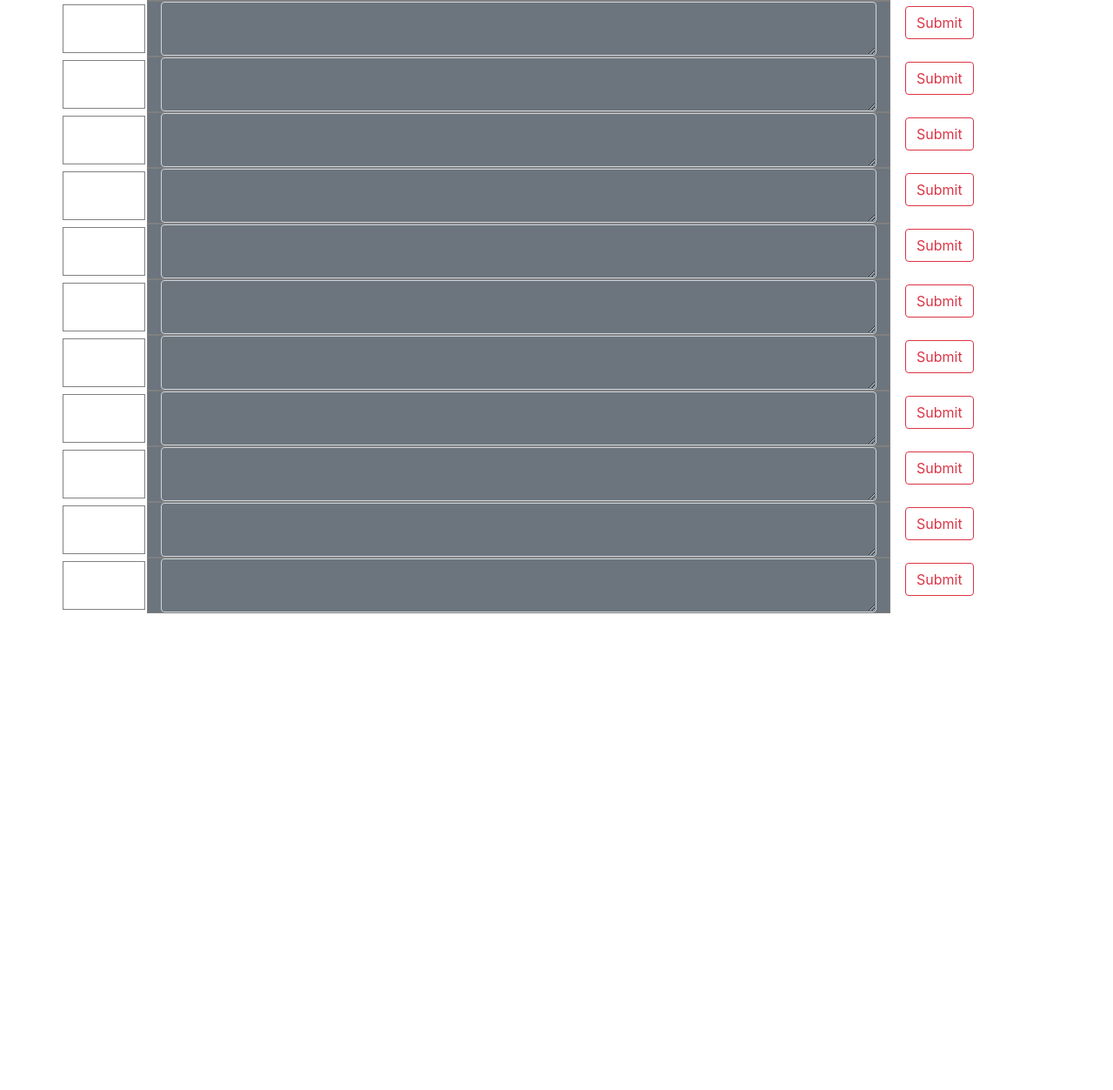
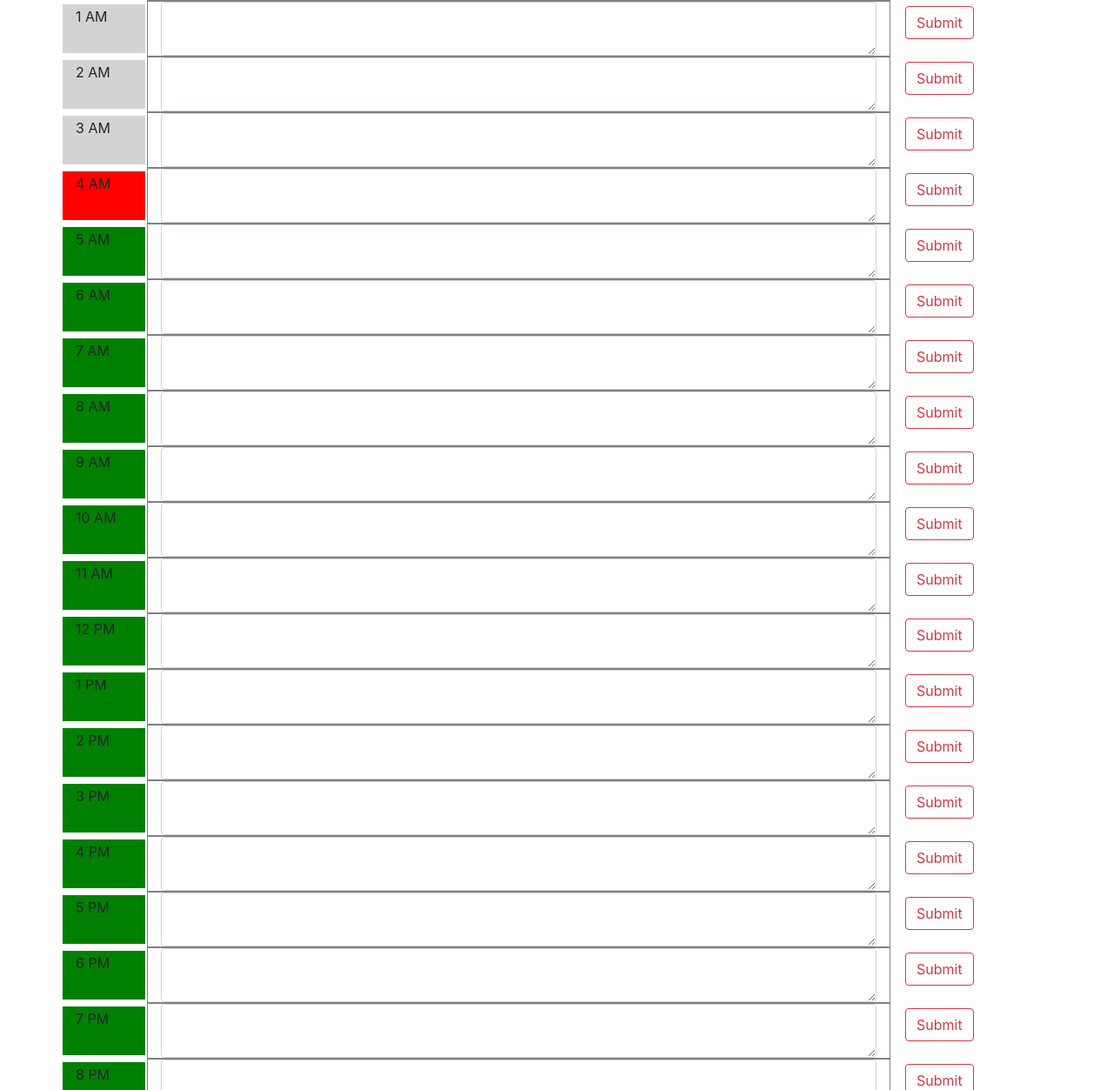
Before and after one commit to jcsryan/work-day, a plain HTML site: page index.html in a window 1280 px wide. Shown: the part 167-1420 px from the top of the page at 87% size. Before the commit the page ends 872 px from the top, so only its background shows below. Drawn offline with nearby package versions, Linux system fonts and the light colour scheme.

Commit message:
spent two hours finding my own idiocy, clock and color changes completed

```diff
--- a/index.html
+++ b/index.html
@@ -10,7 +10,6 @@
         <link rel="stylesheet" href="https://stackpath.bootstrapcdn.com/bootstrap/4.3.1/css/bootstrap.min.css" integrity="sha384-ggOyR0iXCbMQv3Xipma34MD+dH/1fQ784/j6cY/iJTQUOhcWr7x9JvoRxT2MZw1T" crossorigin="anonymous">
         <link rel="stylesheet" href="style.css">
 
-
     </head>
     <body>
         <div class="header">
@@ -19,77 +18,149 @@
         </div>
        <div class="container">
            <div class = "row">
-                <div class="col-1" id="outline">asdfasdf</div>
-               <div class="col-9 bg-secondary text-light" id="outline">
-                <textarea class="form-control bg-secondary" id="exampleFormControlTextarea1" rows="2"></textarea>
+                <div class="row1 col-1" id="1">12 AM</div>
+               <div class="col-9" id="outline">
+                <textarea class="form-control" id="exampleFormControlTextarea1" rows="2"></textarea>
                </div>
-                <div class="col-1"><button type="button" class="btn btn-outline-danger">Submit</button></div>
+                <div class=" col-1"><button type="button" class="btn btn-outline-danger">Submit</button></div>
 
-                <div class="col-1" id="outline"></div>
-                <div class="col-9 bg-secondary text-light" id="outline">
-                    <textarea class="form-control bg-secondary" id="exampleFormControlTextarea1" rows="2"></textarea>
+                <div class="row1 col-1" id="1">1 AM</div>
+                <div class="col-9" id="outline">
+                    <textarea class="form-control" id="exampleFormControlTextarea1" rows="2"></textarea>
                 </div>
                  <div class="col-1"><button type="button" class="btn btn-outline-danger">Submit</button></div>
 
-                <div class="col-1" id="outline"></div>
-                <div class="col-9 bg-secondary text-light" id="outline">
-                    <textarea class="form-control bg-secondary" id="exampleFormControlTextarea1" rows="2"></textarea>
+                <div class="row1 col-1" id="2">2 AM</div>
+                <div class="col-9" id="outline">
+                    <textarea class="form-control" id="exampleFormControlTextarea1" rows="2"></textarea>
                 </div>
                  <div class="col-1"><button type="button" class="btn btn-outline-danger">Submit</button></div>
 
-                <div class="col-1" id="outline"></div>
-                <div class="col-9 bg-secondary text-light" id="outline">
-                    <textarea class="form-control bg-secondary" id="exampleFormControlTextarea1" rows="2"></textarea>
+                <div class="row1 col-1" id="3">3 AM</div>
+                <div class="col-9" id="outline">
+                    <textarea class="form-control" id="exampleFormControlTextarea1" rows="2"></textarea>
                 </div>
                  <div class="col-1"><button type="button" class="btn btn-outline-danger">Submit</button></div>
 
-                 <div class="col-1" id="outline"></div>
-                 <div class="col-9 bg-secondary text-light" id="outline">
-                    <textarea class="form-control bg-secondary" id="exampleFormControlTextarea1" rows="2"></textarea>
+                 <div class="row1 col-1" id="4">4 AM</div>
+                 <div class="col-9" id="outline">
+                    <textarea class="form-control" id="exampleFormControlTextarea1" rows="2"></textarea>
                  </div>
                   <div class="col-1"><button type="button" class="btn btn-outline-danger">Submit</button></div>
 
-                <div class="col-1" id="outline"></div>
-                <div class="col-9 bg-secondary text-light" id="outline">
-                    <textarea class="form-control bg-secondary" id="exampleFormControlTextarea1" rows="2"></textarea>
+                <div class="row1 col-1" id="5">5 AM</div>
+                <div class="col-9" id="outline">
+                    <textarea class="form-control" id="exampleFormControlTextarea1" rows="2"></textarea>
                 </div>
                  <div class="col-1"><button type="button" class="btn btn-outline-danger">Submit</button></div>
 
-                <div class="col-1" id="outline"></div>
-                <div class="col-9 bg-secondary text-light" id="outline">
-                    <textarea class="form-control bg-secondary" id="exampleFormControlTextarea1" rows="2"></textarea>
+                <div class="row1 col-1" id="6">6 AM</div>
+                <div class="col-9" id="outline">
+                    <textarea class="form-control" id="exampleFormControlTextarea1" rows="2"></textarea>
                 </div>
                  <div class="col-1"><button type="button" class="btn btn-outline-danger">Submit</button></div>
 
-                <div class="col-1" id="outline"></div>
-                <div class="col-9 bg-secondary text-light" id="outline">
-                    <textarea class="form-control bg-secondary" id="exampleFormControlTextarea1" rows="2"></textarea>
+                <div class="row1 col-1" id="7">7 AM</div>
+                <div class="col-9" id="outline">
+                    <textarea class="form-control" id="exampleFormControlTextarea1" rows="2"></textarea>
                 </div>
                  <div class="col-1"><button type="button" class="btn btn-outline-danger">Submit</button></div>
 
-                <div class="col-1" id="outline"></div>
-                <div class="col-9 bg-secondary text-light" id="outline">
-                    <textarea class="form-control bg-secondary" id="exampleFormControlTextarea1" rows="2"></textarea>
+                <div class="row1 col-1" id="8">8 AM</div>
+                <div class="col-9" id="outline">
+                    <textarea class="form-control" id="exampleFormControlTextarea1" rows="2"></textarea>
                 </div>
                  <div class="col-1"><button type="button" class="btn btn-outline-danger">Submit</button></div>
 
-                <div class="col-1" id="outline"></div>
-                <div class="col-9 bg-secondary text-light" id="outline">
-                    <textarea class="form-control bg-secondary" id="exampleFormControlTextarea1" rows="2"></textarea>
+                <div class="row1 col-1" id="9">9 AM</div>
+                <div class="col-9" id="outline">
+                    <textarea class="form-control" id="exampleFormControlTextarea1" rows="2"></textarea>
                 </div>
                  <div class="col-1"><button type="button" class="btn btn-outline-danger">Submit</button></div>
 
-                <div class="col-1" id="outline"></div>
-                <div class="col-9 bg-secondary text-light" id="outline">
-                    <textarea class="form-control bg-secondary" id="exampleFormControlTextarea1" rows="2"></textarea>
+                <div class="row1 col-1" id="10">10 AM</div>
+                <div class="col-9" id="outline">
+                    <textarea class="form-control" id="exampleFormControlTextarea1" rows="2"></textarea>
                 </div>
                  <div class="col-1"><button type="button" class="btn btn-outline-danger">Submit</button></div>
 
-                <div class="col-1" id="outline"></div>
-                <div class="col-9 bg-secondary text-light" id="outline">
-                    <textarea class="form-control bg-secondary" id="exampleFormControlTextarea1" rows="2"></textarea>
+                <div class="row1 col-1" id="11">11 AM</div>
+                <div class="col-9" id="outline">
+                    <textarea class="form-control" id="exampleFormControlTextarea1" rows="2"></textarea>
                 </div>
                  <div class="col-1"><button type="button" class="btn btn-outline-danger">Submit</button></div>
+
+                 <div class="row1 col-1" id="12">12 PM</div>
+                <div class="col-9" id="outline">
+                    <textarea class="form-control" id="exampleFormControlTextarea1" rows="2"></textarea>
+                </div>
+                 <div class="col-1"><button type="button" class="btn btn-outline-danger">Submit</button></div>
+
+                 <div class="row1 col-1" id="13">1 PM</div>
+                 <div class="col-9" id="outline">
+                     <textarea class="form-control" id="exampleFormControlTextarea1" rows="2"></textarea>
+                 </div>
+                  <div class="col-1"><button type="button" class="btn btn-outline-danger">Submit</button></div>
+
+                  <div class="row1 col-1" id="14">2 PM</div>
+                  <div class="col-9" id="outline">
+                      <textarea class="form-control" id="exampleFormControlTextarea1" rows="2"></textarea>
+                  </div>
+                   <div class="col-1"><button type="button" class="btn btn-outline-danger">Submit</button></div>
+
+                   <div class="row1 col-1" id="15">3 PM</div>
+                   <div class="col-9" id="outline">
+                       <textarea class="form-control" id="exampleFormControlTextarea1" rows="2"></textarea>
+                   </div>
+                    <div class="col-1"><button type="button" class="btn btn-outline-danger">Submit</button></div>
+
+                    <div class="row1 col-1" id="16">4 PM</div>
+                    <div class="col-9" id="outline">
+                        <textarea class="form-control" id="exampleFormControlTextarea1" rows="2"></textarea>
+                    </div>
+                     <div class="col-1"><button type="button" class="btn btn-outline-danger">Submit</button></div>
+
+                     <div class="row1 col-1" id="17">5 PM</div>
+                     <div class="col-9" id="outline">
+                         <textarea class="form-control" id="exampleFormControlTextarea1" rows="2"></textarea>
+                     </div>
+                      <div class="col-1"><button type="button" class="btn btn-outline-danger">Submit</button></div>
+
+                      <div class="row1 col-1" id="18">6 PM</div>
+                      <div class="col-9" id="outline">
+                          <textarea class="form-control" id="exampleFormControlTextarea1" rows="2"></textarea>
+                      </div>
+                       <div class="col-1"><button type="button" class="btn btn-outline-danger">Submit</button></div>
+
+                       <div class="row1 col-1" id="19">7 PM</div>
+                       <div class="col-9" id="outline">
+                           <textarea class="form-control" id="exampleFormControlTextarea1" rows="2"></textarea>
+                       </div>
+                        <div class="col-1"><button type="button" class="btn btn-outline-danger">Submit</button></div>
+
+                        <div class="row1 col-1" id="20">8 PM</div>
+                        <div class="col-9" id="outline">
+                            <textarea class="form-control" id="exampleFormControlTextarea1" rows="2"></textarea>
+                        </div>
+                         <div class="col-1"><button type="button" class="btn btn-outline-danger">Submit</button></div>
+
+                         <div class="row1 col-1" id="21">9 PM</div>
+                         <div class="col-9" id="outline">
+                             <textarea class="form-control" id="exampleFormControlTextarea1" rows="2"></textarea>
+                         </div>
+                          <div class="col-1"><button type="button" class="btn btn-outline-danger">Submit</button></div>
+
+                          <div class="row1 col-1" id="22">10 PM</div>
+                          <div class="col-9" id="outline">
+                              <textarea class="form-control" id="exampleFormControlTextarea1" rows="2"></textarea>
+                          </div>
+                           <div class="col-1"><button type="button" class="btn btn-outline-danger">Submit</button></div>
+
+                           <div class="row1 col-1" id="23">11 PM</div>
+                           <div class="col-9" id="outline">
+                               <textarea class="form-control" id="exampleFormControlTextarea1" rows="2"></textarea>
+                           </div>
+                            <div class="col-1"><button type="button" class="btn btn-outline-danger">Submit</button></div>
            </div>
        </div>
 
@@ -102,16 +173,52 @@ var time = moment();
 const clock = document.getElementById('timeNow');
 
 //logic for the real time clock in the header
-setInterval(() => {
+function updateTime () {
     const now = moment();
     const humanReadable = now.format("ddd, MMM, Do, hh:mm:ss a");
     clock.textContent = humanReadable;
 
-}, 1000);
+};
+
+setInterval(updateTime, 1000);
+updateTime();
+console.log(updateTime());
 
 
+// logic to change the color of the hour blocks depending on time of day relative to time
+//given to the individual row.
+var outline = document.getElementById('outline')
+const rows = document.getElementsByClassName("row1");
+let currentHour = parseInt(moment().format('H'));
 
+Array.from(rows).forEach(row => {
+  let
+    rowIdString = row.id,
+    rowHour;
+  if (rowIdString) {
+    rowHour = parseInt(rowIdString);
 
+  }
+  if (rowHour) {
+
+    // Compares row id to current hour and sets color accordingly
+    if (currentHour === rowHour) {
+      setColor(row, "red");
+    } else if ((currentHour < rowHour) /*&& (currentHour > rowHour - 6)*/) {
+      setColor(row, "green");
+    } else if ((currentHour > rowHour) /*&& (currentHour < rowHour + 6)*/) {
+      setColor(row, "lightgrey");
+    } else {
+      setColor(row, "white");
+
+    }
+
+  }
+});
+
+function setColor(element, color) {
+  element.style.backgroundColor = color;
+}
 
 
 
```
Also changed, not shown: style.css (+5 -11 lines).
